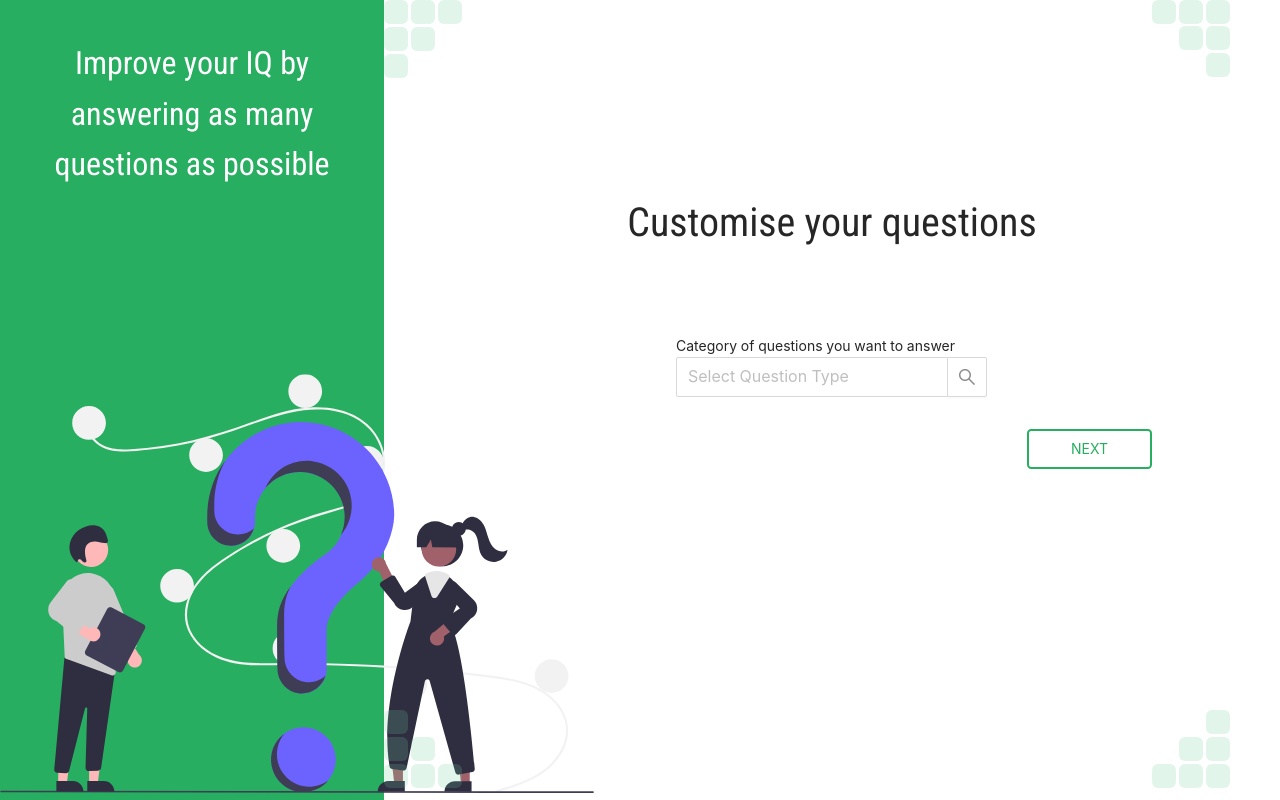
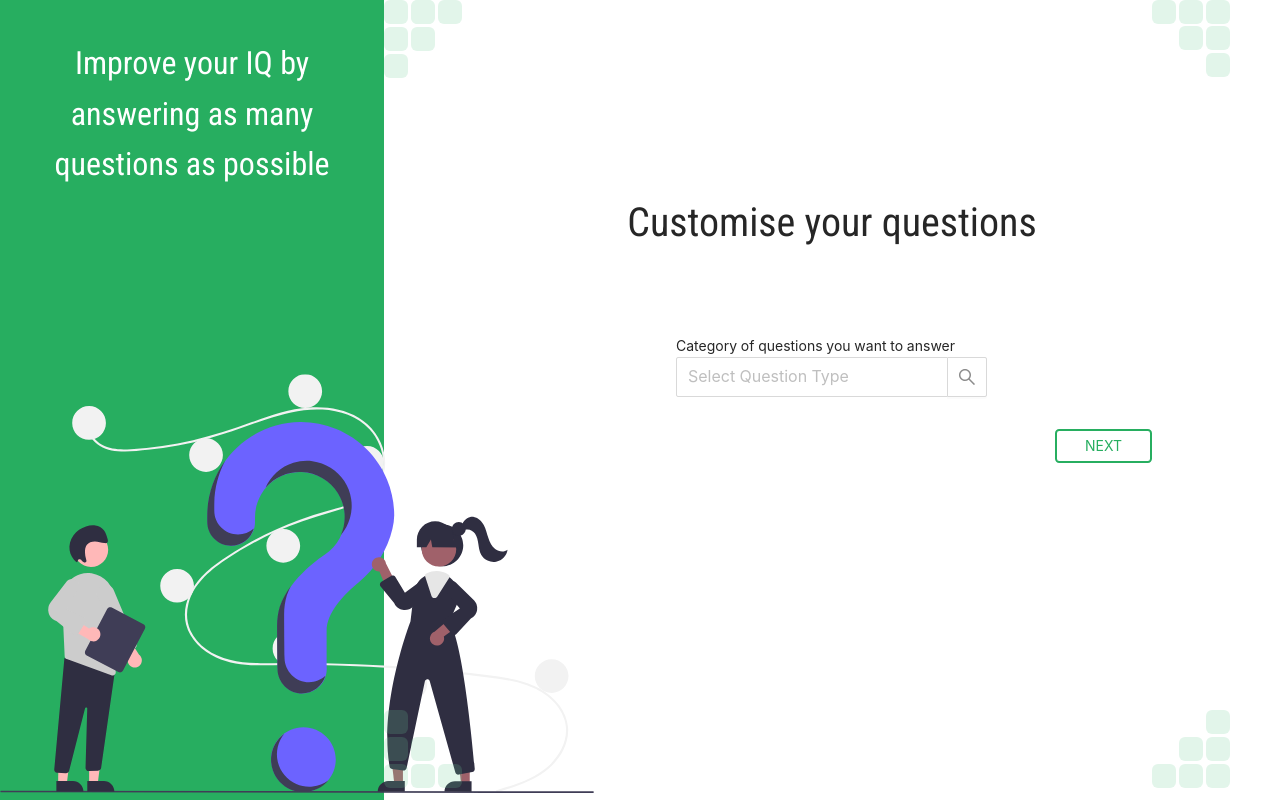
Before and after one commit to jmnyarega/Questionista, a React (Create React App) app: page / in a window 1280 px wide. Built offline with nearby package versions, Linux system fonts and the light colour scheme; no server answers.

Commit message:
fix layout

```diff
--- a/src/Home/index.css
+++ b/src/Home/index.css
@@ -91,14 +91,15 @@ h2 {
 }
 
 .content-next {
-  float: right;
   margin-top: 5%;
+  display: flex;
+  justify-content: flex-end;
 }
 
 /* ----- Button types -----------------------*/
 .btn {
   text-decoration: none;
-  padding: 0.5em 3em;
+  padding: 0.3em 2em;
   background-color: #27ae60;
   text-align: center;
   color: white;
```
